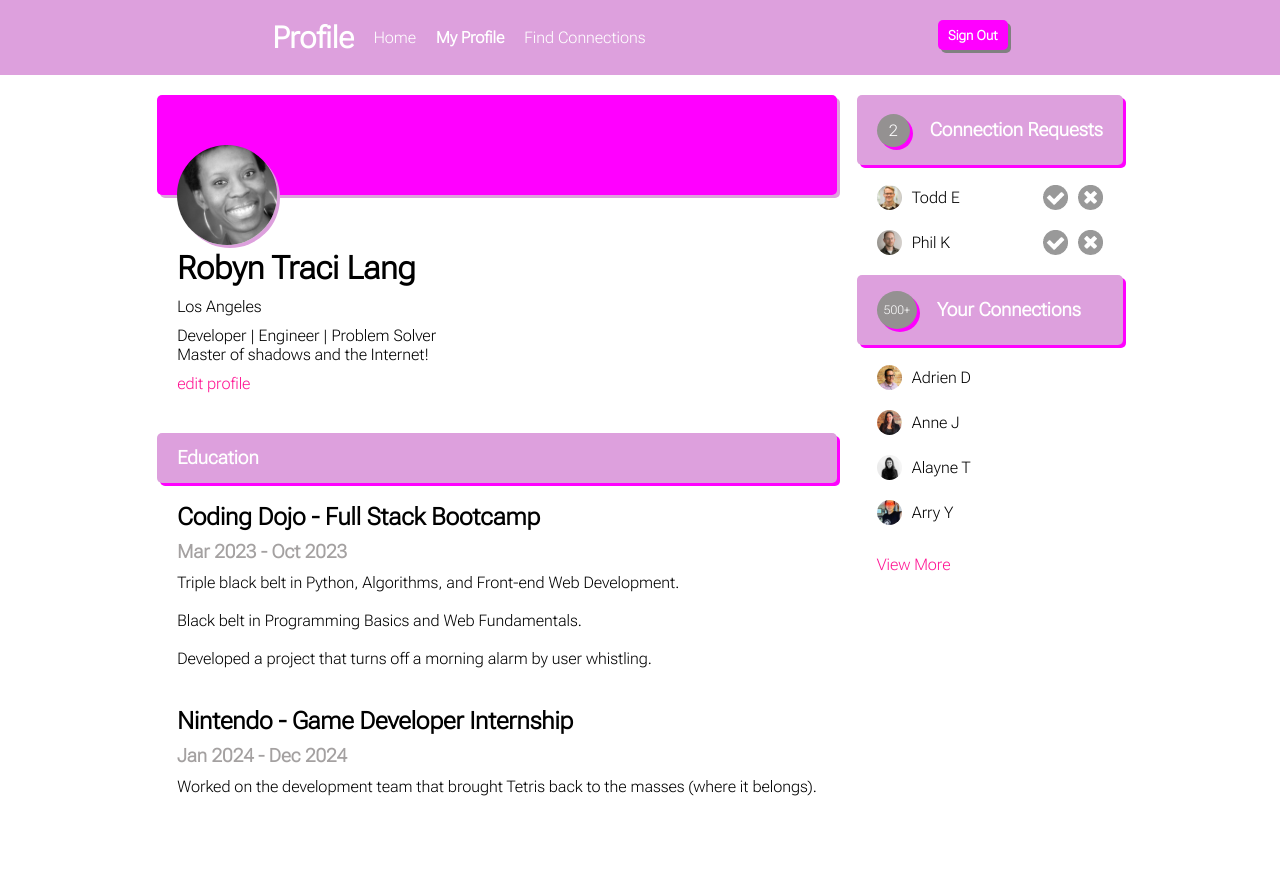
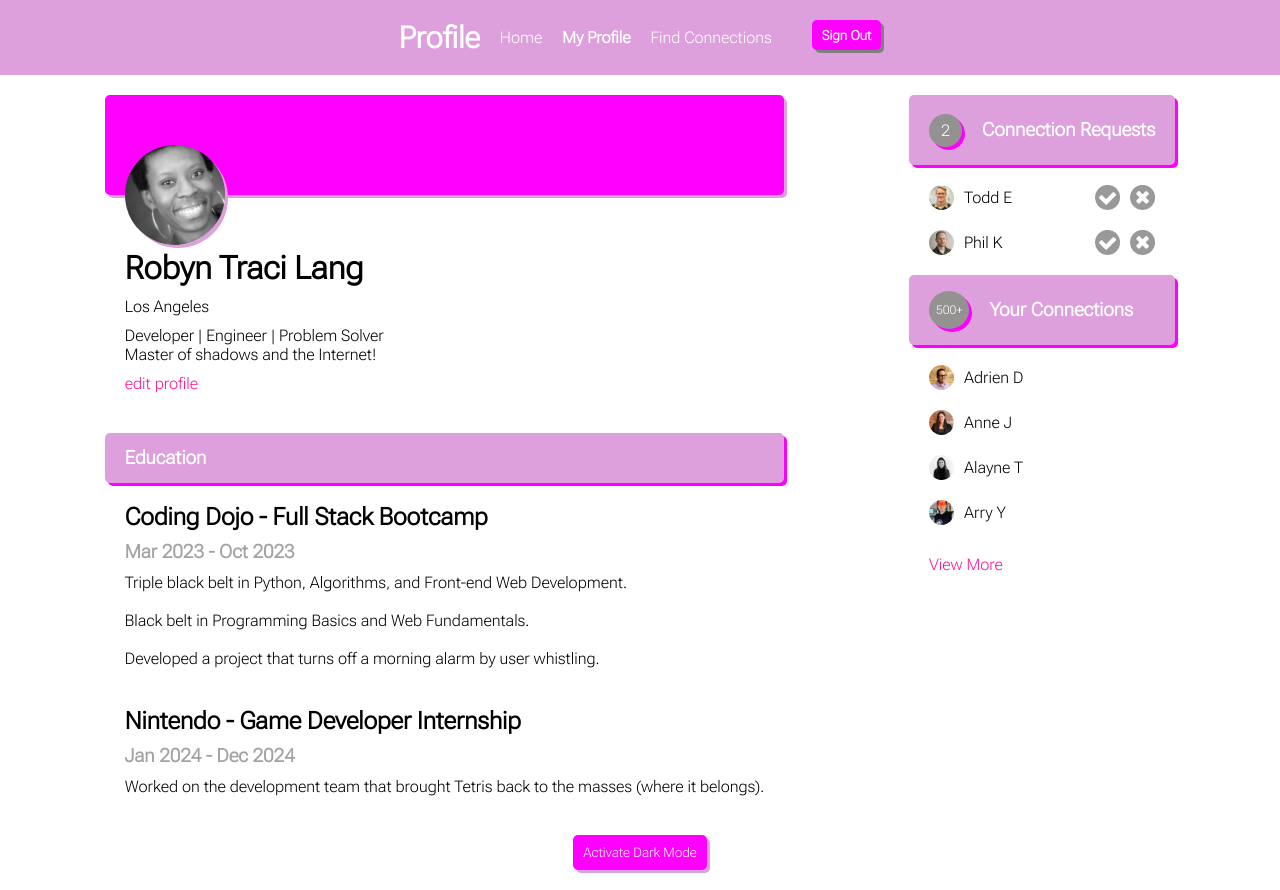
Before and after one commit to RobynTraciLang/robyns-profile-page, a plain HTML site: page Lang_Robyn_ProfilePage - My Way/index.html in a window 1280 px wide. Before the commit the page ends 816 px from the top, so only its background shows below. Drawn offline with Linux system fonts and the light colour scheme; a web font is replaced by a local one.

Commit message:
I really like this!

```diff
--- a/Lang_Robyn_ProfilePage - My Way/index.html
+++ b/Lang_Robyn_ProfilePage - My Way/index.html
@@ -28,7 +28,7 @@
                 <p><a href="https://hbr.org/2022/12/which-connections-really-help-you-find-a-job" target="_blank"
                         rel="noreferrer noopener">Find Connections</a></p>
             </div>
-            <button id="sign-out">Sign Out</button>
+            <button id="sign-out" onmouseover="changeColor(this)" onmouseleave="changeBack(this)">Sign Out</button>
         </div>
         <div id="main-box">
             <div class="column1">
@@ -128,6 +128,8 @@
             </div>
         </div>
     </div>
+    <br>
+    <button class="dark-mode" onclick="activateDarkMode(body)" onmouseover="changeColor(this)" onmouseleave="changeBack(this)">Activate Dark Mode</button>
 
     <script src="./script.js"></script>
 </body>
--- a/Lang_Robyn_ProfilePage - My Way/script.js
+++ b/Lang_Robyn_ProfilePage - My Way/script.js
@@ -1,7 +1,7 @@
 // let userCardTopBar = document.querySelector(".user-card-top-bar");
 
 function changeColor(element) {
-    element.style.backgroundColor = "aqua";
+    element.style.backgroundColor = "rgb(196, 6, 196)";
 }
 
 function changeBack(element) {
@@ -9,3 +9,21 @@ function changeBack(element) {
 }
 
 console.log("I'm working")
+
+function activateDarkMode(element) {
+    element.style.backgroundColor = "#211111";
+    element.style.color = "#ffffff";
+}
+//code I tried from the Learn Platform...it
+
+// let darkMode = activateDarkMode(element)
+
+// function activateDarkMode(element) {
+//     if(element.classList.includes("dark-mode")) {
+//         element.innerText = "Activate Light Mode";
+//         element.classList.remove("dark-mode");
+//     } else {
+//         element.innerText = "Activate Dark Mode";
+//         element.classList.add("dark-mode");
+//     }
+// }
--- a/Lang_Robyn_ProfilePage - My Way/style.css
+++ b/Lang_Robyn_ProfilePage - My Way/style.css
@@ -7,9 +7,15 @@
     padding: 0;
 }
 
+body{
+    display: flex;
+    flex-direction: column;
+    padding-bottom: 20px;
+}
+
 #navbar {
     display: flex;
-    justify-content: space-evenly;
+    justify-content: center;
     background-color: plum;
     color: white !important;
 }
@@ -22,7 +28,7 @@
     margin: 20px;
 }
 
-#site-choices-bar a{
+#site-choices-bar a {
     color: white !important;
     text-decoration: none !important;
 }
@@ -65,7 +71,7 @@
 
 #main-box {
     display: flex;
-    justify-content: center;
+    justify-content: space-evenly;
 }
 
 /* .column1 {
@@ -268,7 +274,7 @@
 }
 
 #number-of-requests,
-#number-of-connections{
+#number-of-connections {
     box-shadow: 3px 3px fuchsia;
 }
 
@@ -294,7 +300,18 @@
 }
 
 .profile-settings-link a,
-.view-more a{
+.view-more a {
     color: deeppink;
     text-decoration: none;
 }
+
+.dark-mode {
+    text-align: center;
+    background-color: fuchsia;
+    color: white;
+    padding: 10px;
+    box-shadow: 3px 3px plum;
+    border-radius: 5px;
+    border: none;
+    margin: 0 auto;
+}
```
